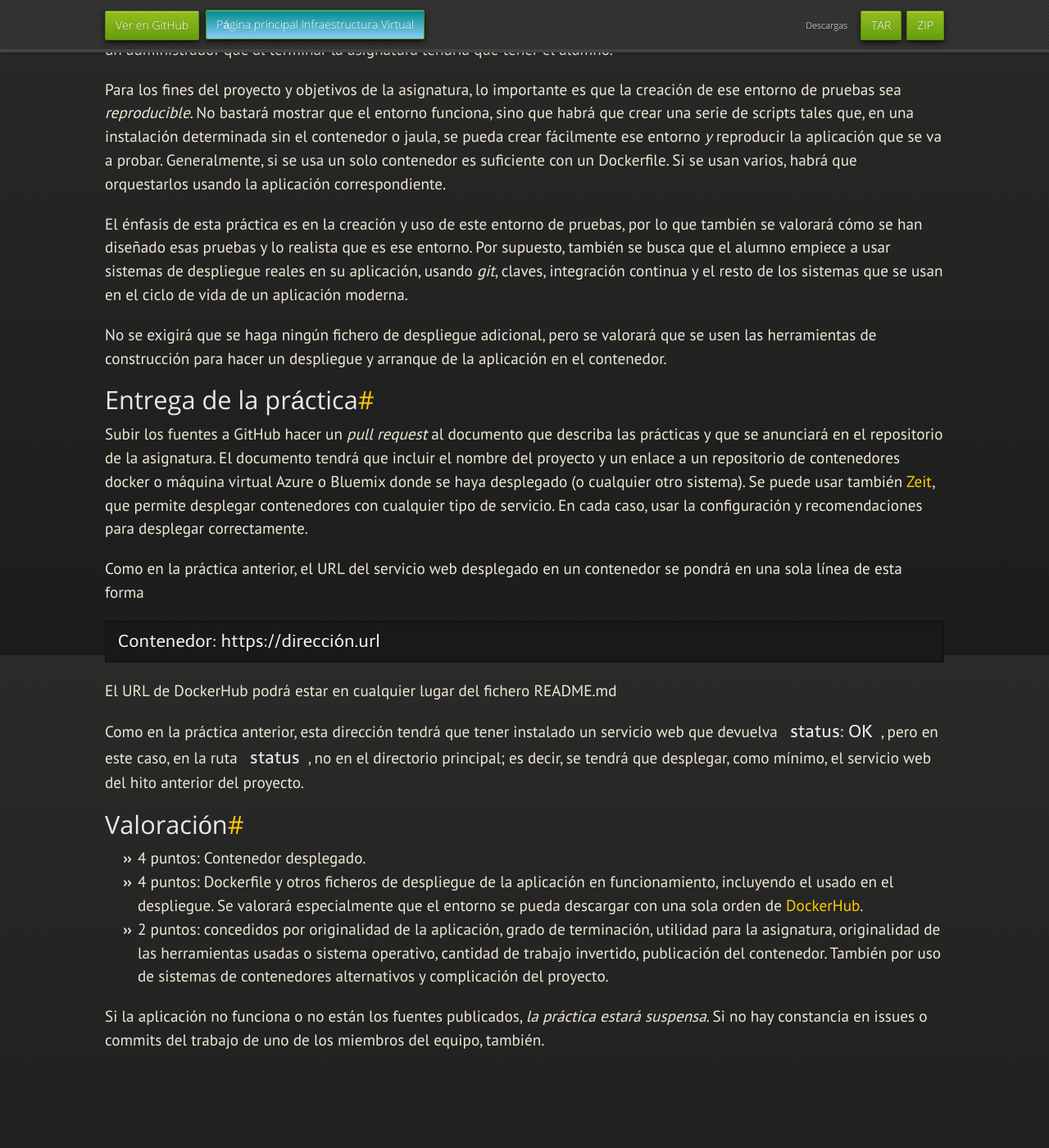
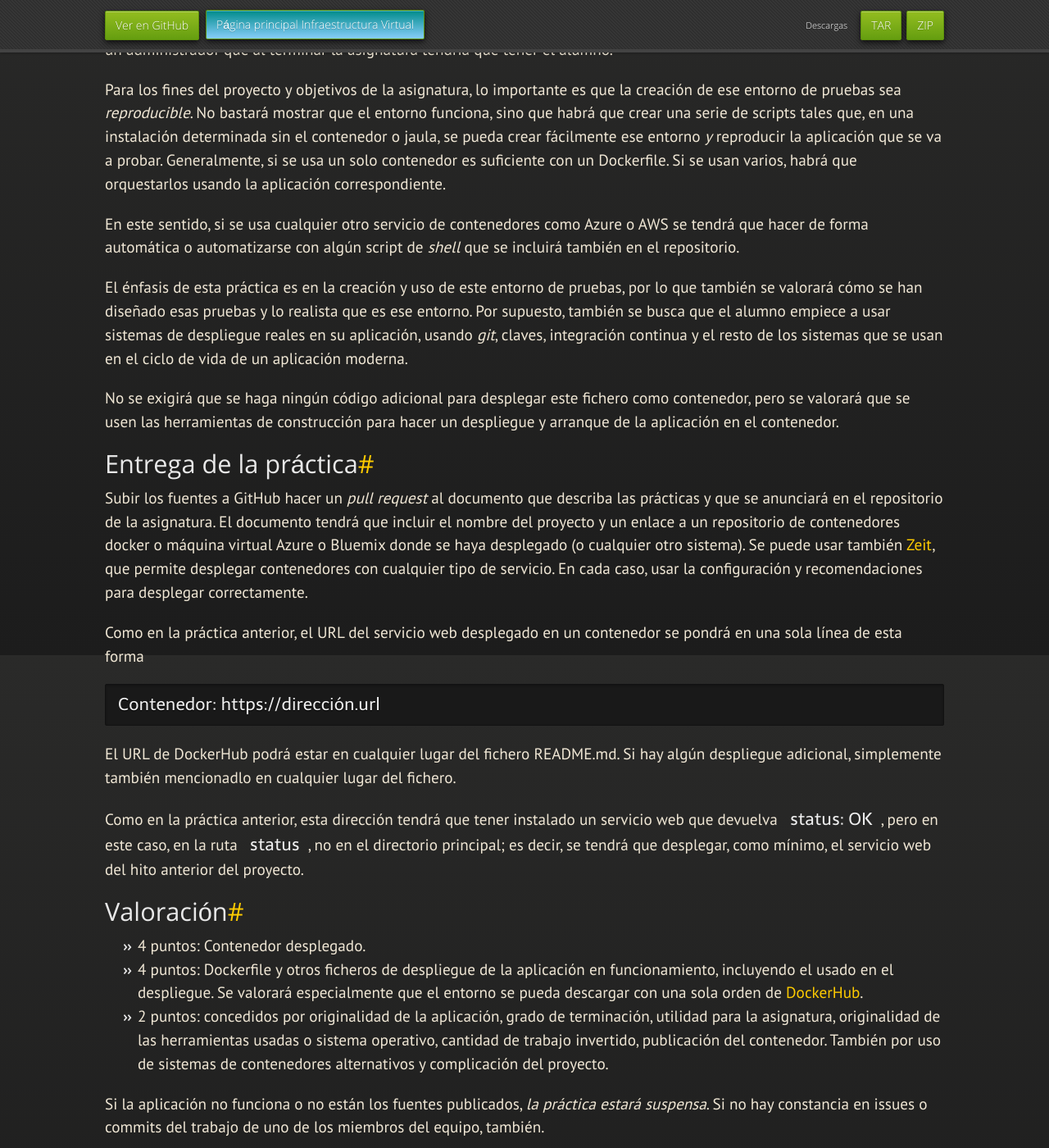
Before and after one commit to JJ/IV, a Jekyll site: the page built from documentos/proyecto/4.Docker.md, in a window 1280 px wide and 1400 px high, scrolled down 1001 px. Shown: the whole window at 82% size. Built offline with Jekyll 4.4.1, drawn with Linux system fonts in a browser that asks for light colours; nearby versions of some CDN libraries; some web fonts are replaced; our own code applies the rules of GitHub Pages for plain Markdown files.

Commit message:
Sync documentos/proyecto/4.Docker.md de master a gh-pages

```diff
--- a/documentos/proyecto/4.Docker.md
+++ b/documentos/proyecto/4.Docker.md
@@ -59,6 +59,11 @@ si se usa un solo contenedor es suficiente con un Dockerfile. Si se
 usan varios, habrá que orquestarlos usando la aplicación
 correspondiente.
 
+En este sentido, si se usa cualquier otro servicio de contenedores
+como Azure o AWS se tendrá que hacer de forma automática o
+automatizarse con algún script de *shell* que se incluirá también en
+el repositorio.
+
 El énfasis de esta práctica es en la creación y uso de este entorno de
 pruebas, por lo que también se valorará cómo se han diseñado esas
 pruebas y lo realista que es ese entorno. Por supuesto, también se
@@ -66,9 +71,7 @@ busca que el alumno empiece a usar sistemas de despliegue reales en su
 aplicación, usando *git*, claves, integración continua y el resto de
 los sistemas que se usan en el ciclo de vida de un aplicación moderna.
 
-No se exigirá que se haga ningún fichero de despliegue adicional, pero
-se valorará que se usen las herramientas de construcción para hacer un
-despliegue y arranque de la aplicación en el contenedor.
+No se exigirá que se haga ningún código adicional para desplegar este fichero como contenedor, pero se valorará que se usen las herramientas de construcción para hacer un despliegue y arranque de la aplicación en el contenedor.
 
 Entrega de la práctica
 --------------------------------
@@ -83,7 +86,9 @@ Como en la práctica anterior, el URL del servicio web desplegado en un contened
 
 	Contenedor: https://dirección.url
 
-El URL de DockerHub podrá estar en cualquier lugar del fichero README.md
+El URL de DockerHub podrá estar en cualquier lugar del fichero
+README.md. Si hay algún despliegue adicional, simplemente también
+mencionadlo en cualquier lugar del fichero.
 
 Como en la práctica anterior, esta dirección tendrá que tener
 instalado un servicio web que devuelva `status: OK`, pero en este
```
